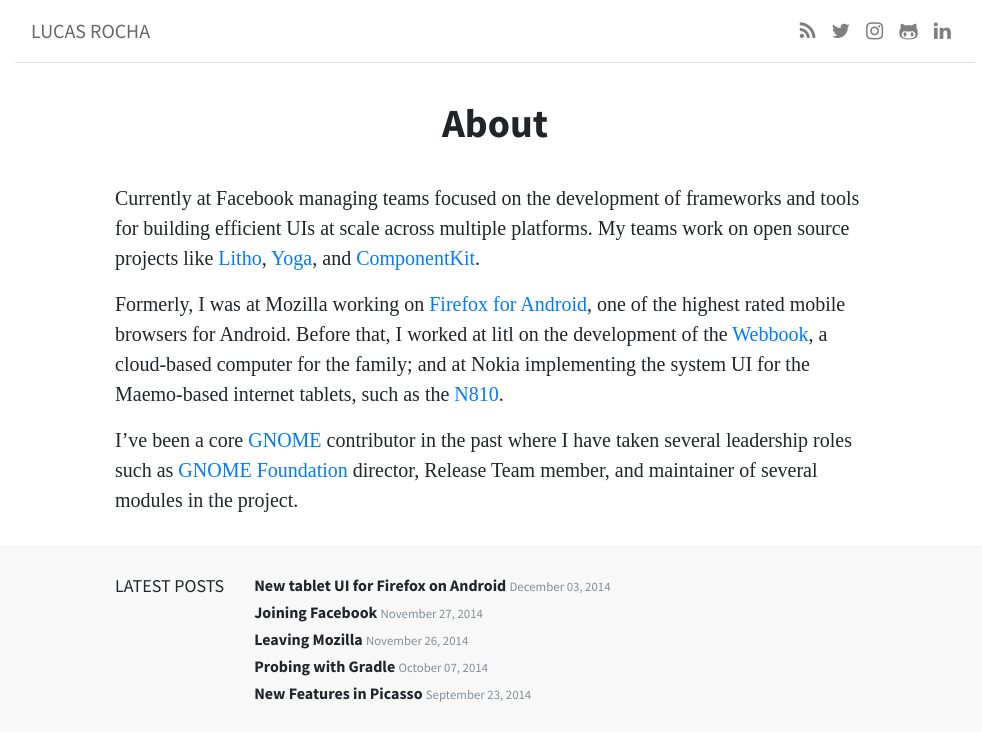
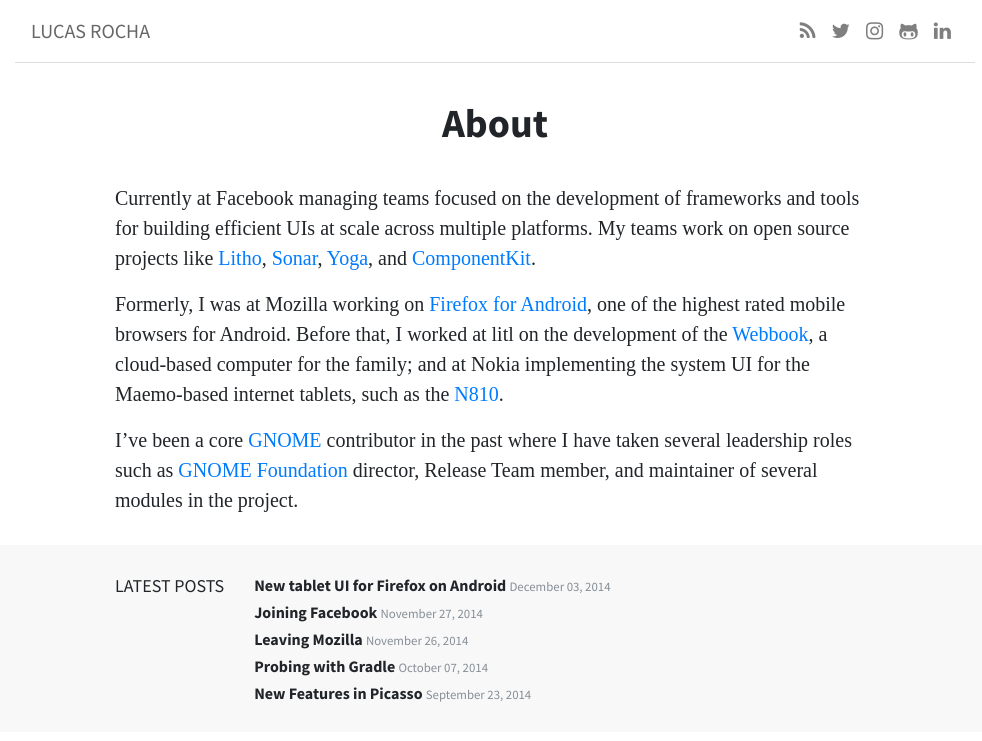
Before and after one commit to lucasr/lucasr.github.io, a Jekyll site: the page built from about.md, in a window 1280 px wide. Shown: the top 741 px of the page, without its empty margins (145-1127 px from the left). Built offline with Jekyll 4.4.1, drawn with Linux system fonts in a browser that asks for light colours; some web fonts are replaced; comment, search, counter and statistics services are not loaded.

Commit message:
Add Sonar link to about page.

```diff
--- a/about.md
+++ b/about.md
@@ -7,7 +7,7 @@
 Currently at Facebook managing teams focused on the development of frameworks
 and tools for building efficient UIs at scale across multiple platforms. My
 teams work on open source projects like [Litho](https://fblitho.com),
-[Yoga](https://facebook.github.io/yoga), and
+[Sonar](https://fbsonar.com), [Yoga](https://yogalayout.com), and
 [ComponentKit](http://componentkit.org).
 
 Formerly, I was at Mozilla working on [Firefox for
```
